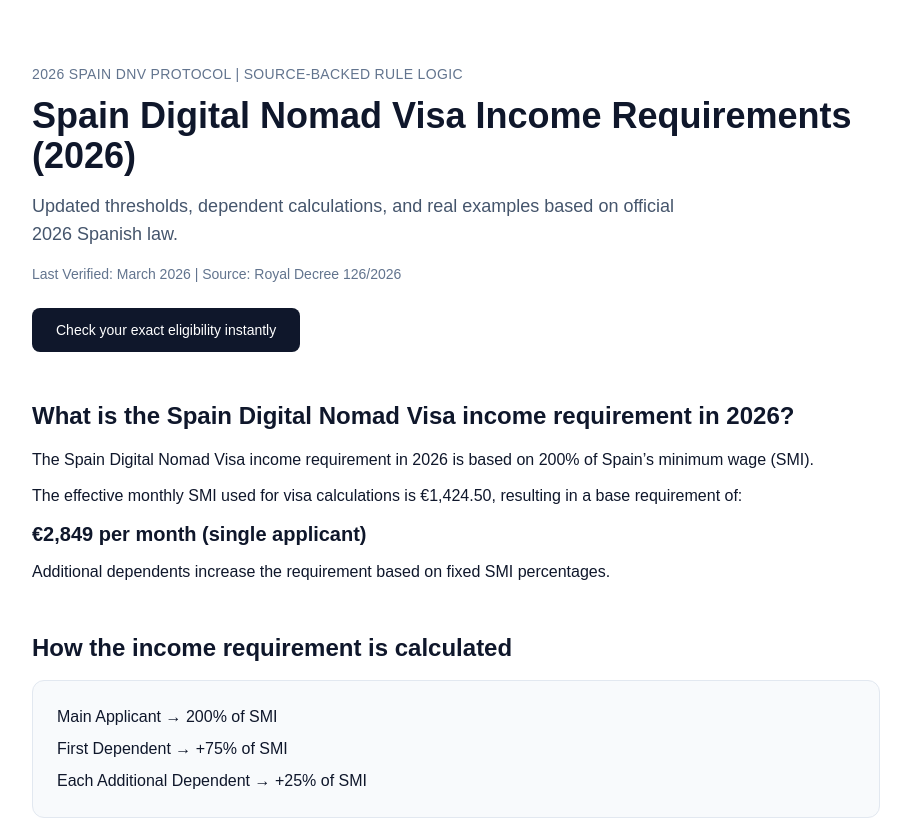
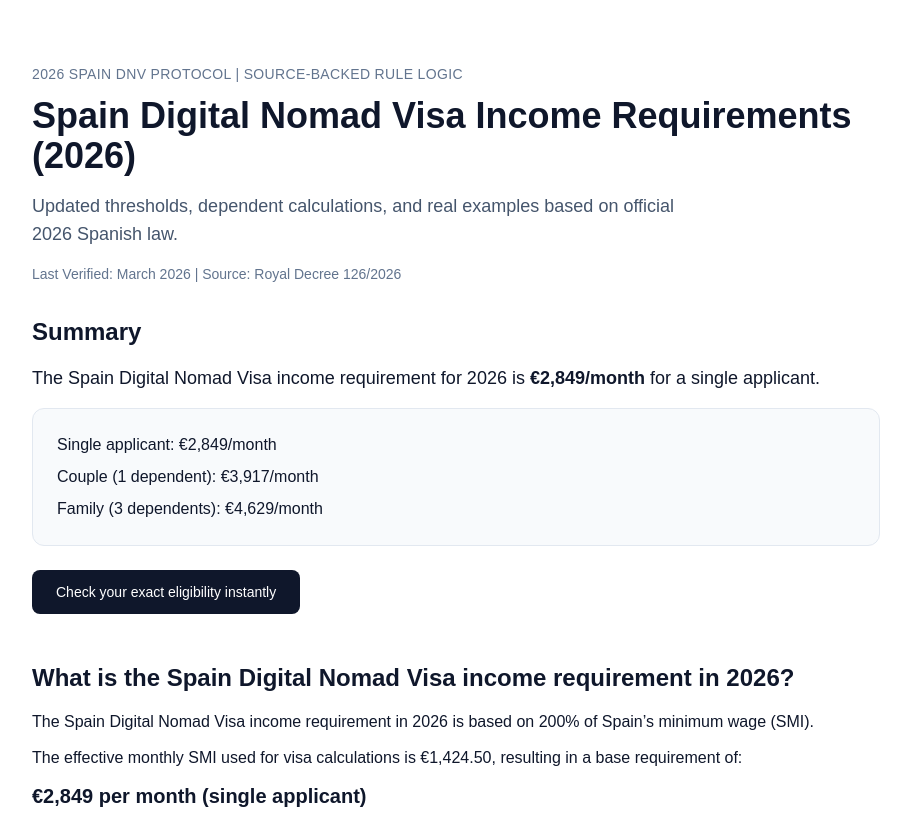
Before and after one commit to theviabilityindex-crypto/theviability-global-next, a Next.js app: page /spain-digital-nomad-visa-income-2026 in a window 1280 px wide. Shown: the top 818 px of the page, without its empty margins (184-1095 px from the left). Built offline with nearby package versions, Linux system fonts and the light colour scheme.

Commit message:
Upgrade Spain page above-the-fold summary block

```diff
--- a/app/spain-digital-nomad-visa-income-2026/page.tsx
+++ b/app/spain-digital-nomad-visa-income-2026/page.tsx
@@ -8,7 +8,7 @@ export default function Page() {
   return (
     <main className="min-h-screen bg-white text-slate-900">
       <div className="mx-auto max-w-4xl px-6 py-16">
-        {/* Header */}
+        {/* Header + Summary Block */}
         <section className="mb-12">
           <p className="text-sm uppercase tracking-wide text-slate-500 mb-3">
             2026 Spain DNV Protocol | Source-Backed Rule Logic
@@ -23,13 +23,35 @@ export default function Page() {
             official 2026 Spanish law.
           </p>
 
-          <p className="text-sm text-slate-500 mt-4">
+          <p className="text-sm text-slate-500 mt-4 mb-8">
             Last Verified: March 2026 | Source: Royal Decree 126/2026
           </p>
 
+          <h2 className="text-2xl font-semibold mb-4">Summary</h2>
+
+          <p className="mb-4 text-lg">
+            The Spain Digital Nomad Visa income requirement for 2026 is{" "}
+            <span className="font-semibold">€2,849/month</span> for a single
+            applicant.
+          </p>
+
+          <div className="bg-slate-50 border border-slate-200 rounded-xl p-6 mb-6">
+            <ul className="space-y-2">
+              <li>
+                <span className="font-medium">Single applicant:</span> €2,849/month
+              </li>
+              <li>
+                <span className="font-medium">Couple (1 dependent):</span> €3,917/month
+              </li>
+              <li>
+                <span className="font-medium">Family (3 dependents):</span> €4,629/month
+              </li>
+            </ul>
+          </div>
+
           <a
             href="/check/spain"
-            className="inline-block mt-6 bg-slate-900 text-white px-6 py-3 rounded-lg text-sm font-medium"
+            className="inline-block bg-slate-900 text-white px-6 py-3 rounded-lg text-sm font-medium"
           >
             Check your exact eligibility instantly
           </a>
```
